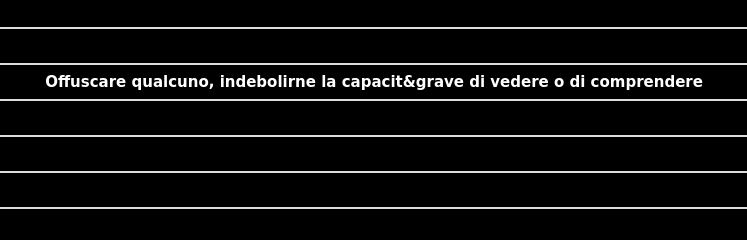
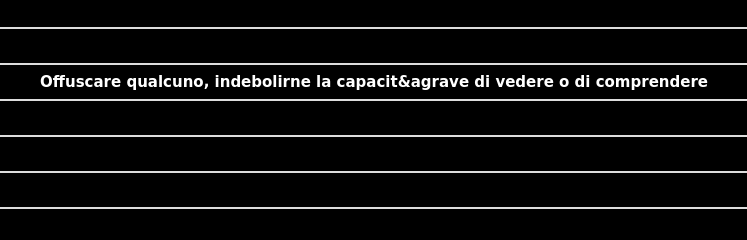
Before and after one commit to tdv2class2csa/tdv2class2csa.github.io, a plain HTML site: page index.html in a window 1280 px wide. Both pictures are taken after a click on the element "Obnubilare". Shown: the part 357-597 px from the top of the page, 329-1076 px from the left. Drawn offline with Linux system fonts and the light colour scheme.

Commit message:
Update index.html

```diff
--- a/index.html
+++ b/index.html
@@ -183,7 +183,7 @@
              if( i !=3){
                 createCell(tbl.rows[i].insertCell(tbl.rows[i].cells.length), "", 'col');
              }else{
-                createCell(tbl.rows[i].insertCell(tbl.rows[i].cells.length), "Offuscare qualcuno, indebolirne la capacit&grave di vedere o di comprendere", 'col');
+                createCell(tbl.rows[i].insertCell(tbl.rows[i].cells.length), "Offuscare qualcuno, indebolirne la capacit&agrave di vedere o di comprendere", 'col');
              }
           }
       }
```
